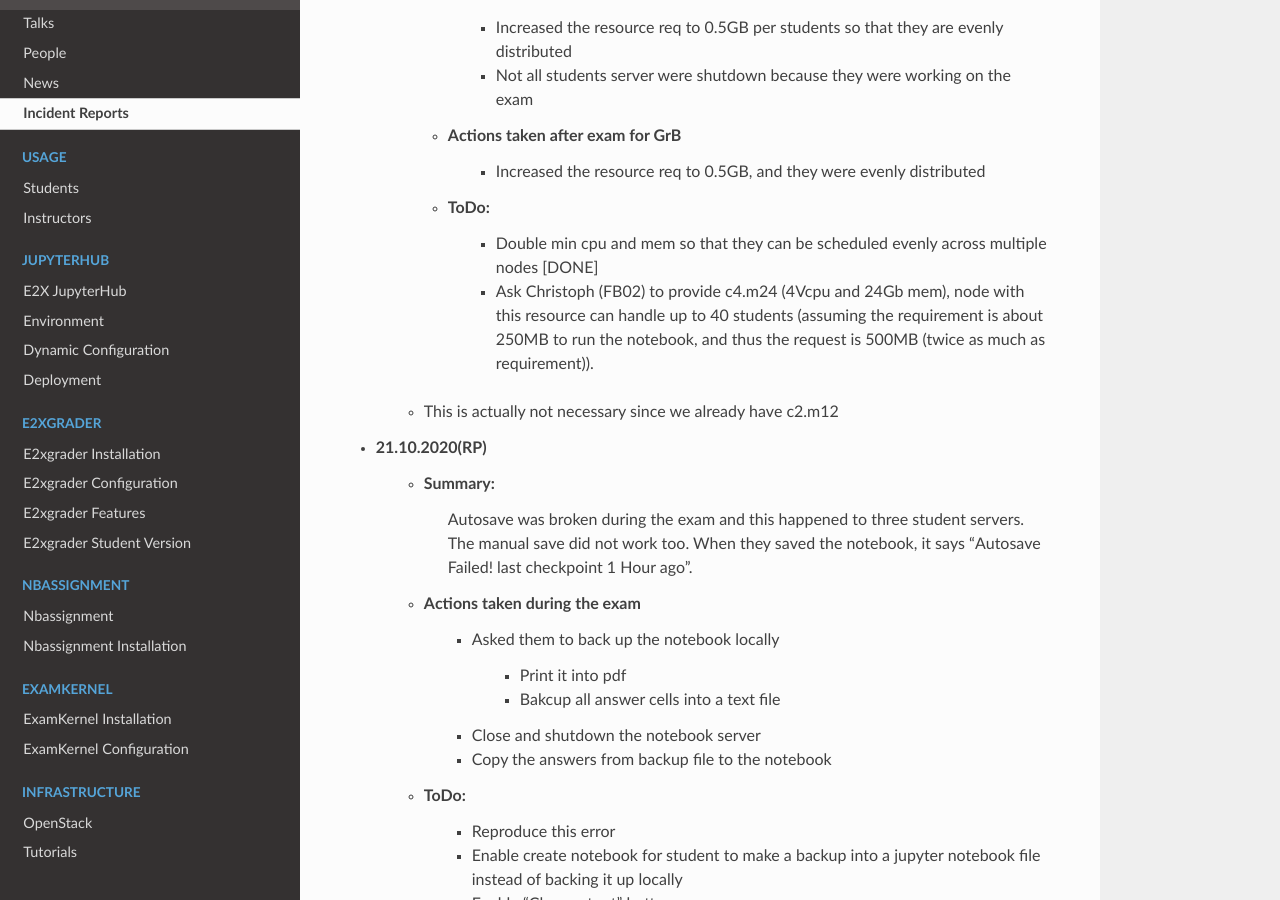
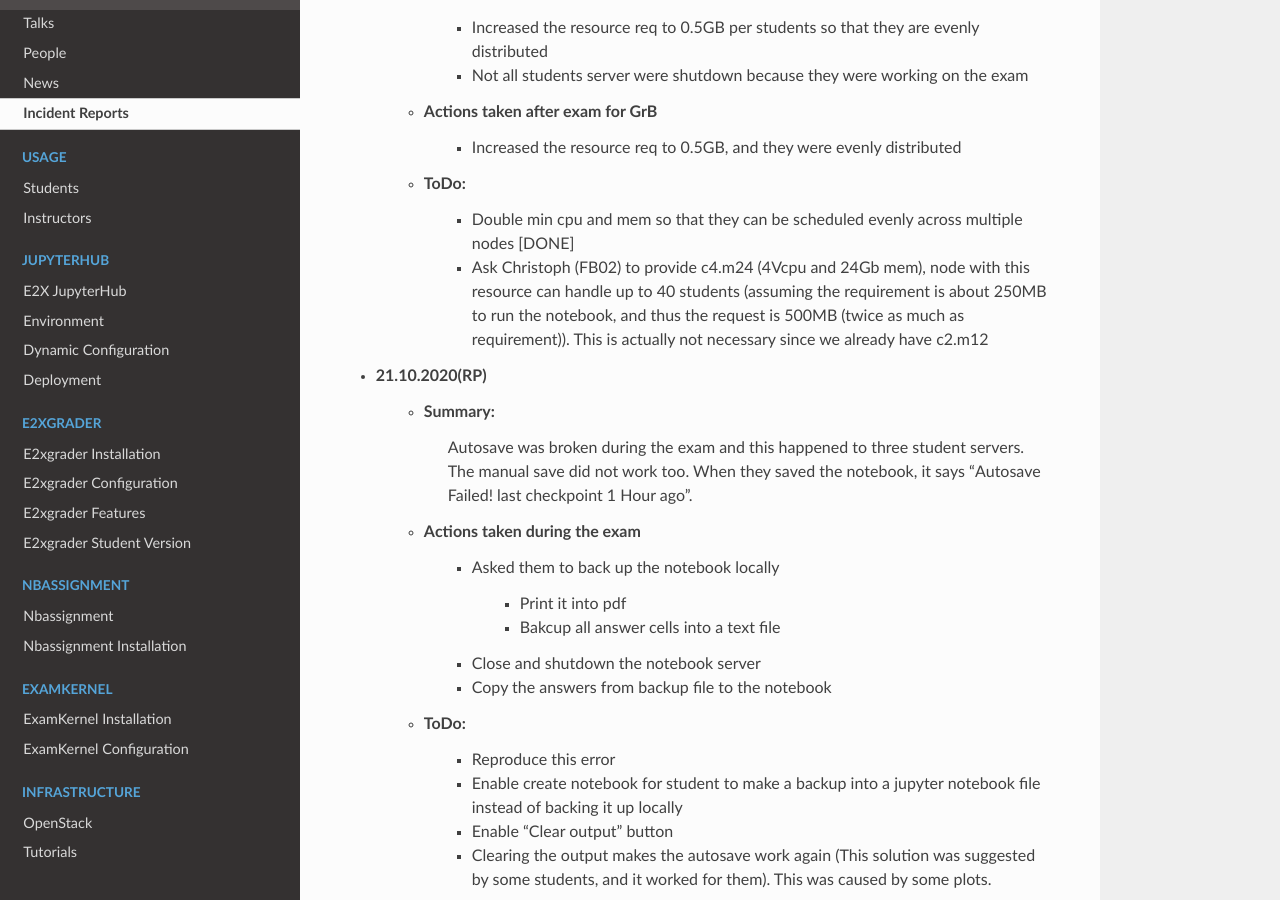
Before and after one commit to DigiKlausur/e2x-docs, a Sphinx documentation site: the page built from docs/source/incident-reports.rst, in a window 1280 px wide and 900 px high, scrolled down 540 px. Built offline with Sphinx 7.4.7 and the Read the Docs theme 2.0.0, drawn with Linux system fonts in a browser that asks for light colours.

```diff
--- a/docs/source/incident-reports.rst
+++ b/docs/source/incident-reports.rst
@@ -20,8 +20,7 @@ Incident Reports
 		* Increased the resource req to 0.5GB, and they were evenly distributed
 	* ToDo:
 		* Double min cpu and mem so that they can be scheduled evenly across multiple nodes [DONE]
-		* Ask Christoph (FB02) to provide c4.m24 (4Vcpu and 24Gb mem), node with this resource can handle up to 40 students (assuming the requirement is about 250MB to run the notebook, and thus the request is 500MB (twice as much as requirement)).
-      * This is actually not necessary since we already have c2.m12
+		* Ask Christoph (FB02) to provide c4.m24 (4Vcpu and 24Gb mem), node with this resource can handle up to 40 students (assuming the requirement is about 250MB to run the notebook, and thus the request is 500MB (twice as much as requirement)). This is actually not necessary since we already have c2.m12
 
 * 21.10.2020(RP)
 	* Summary:
```
